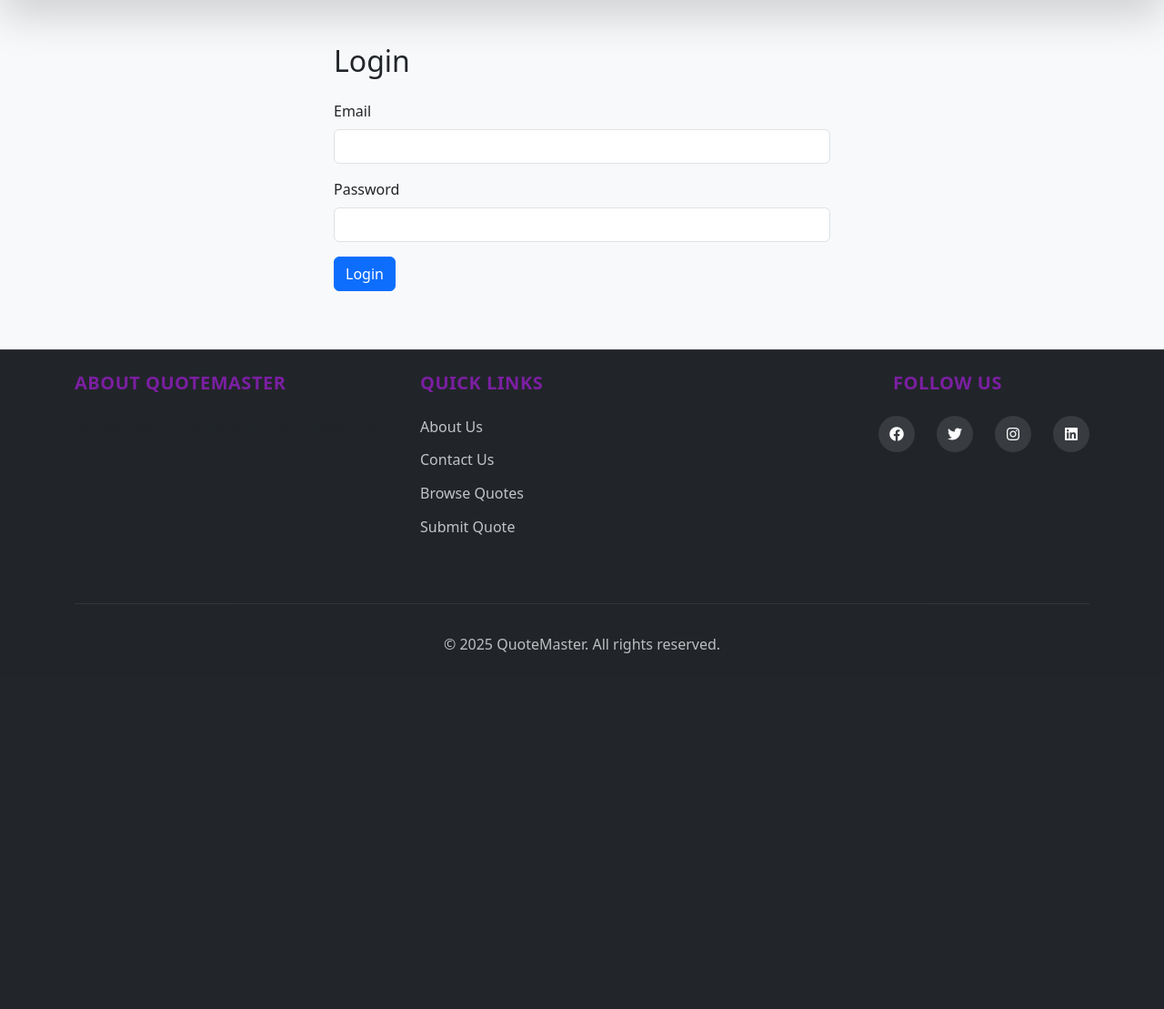
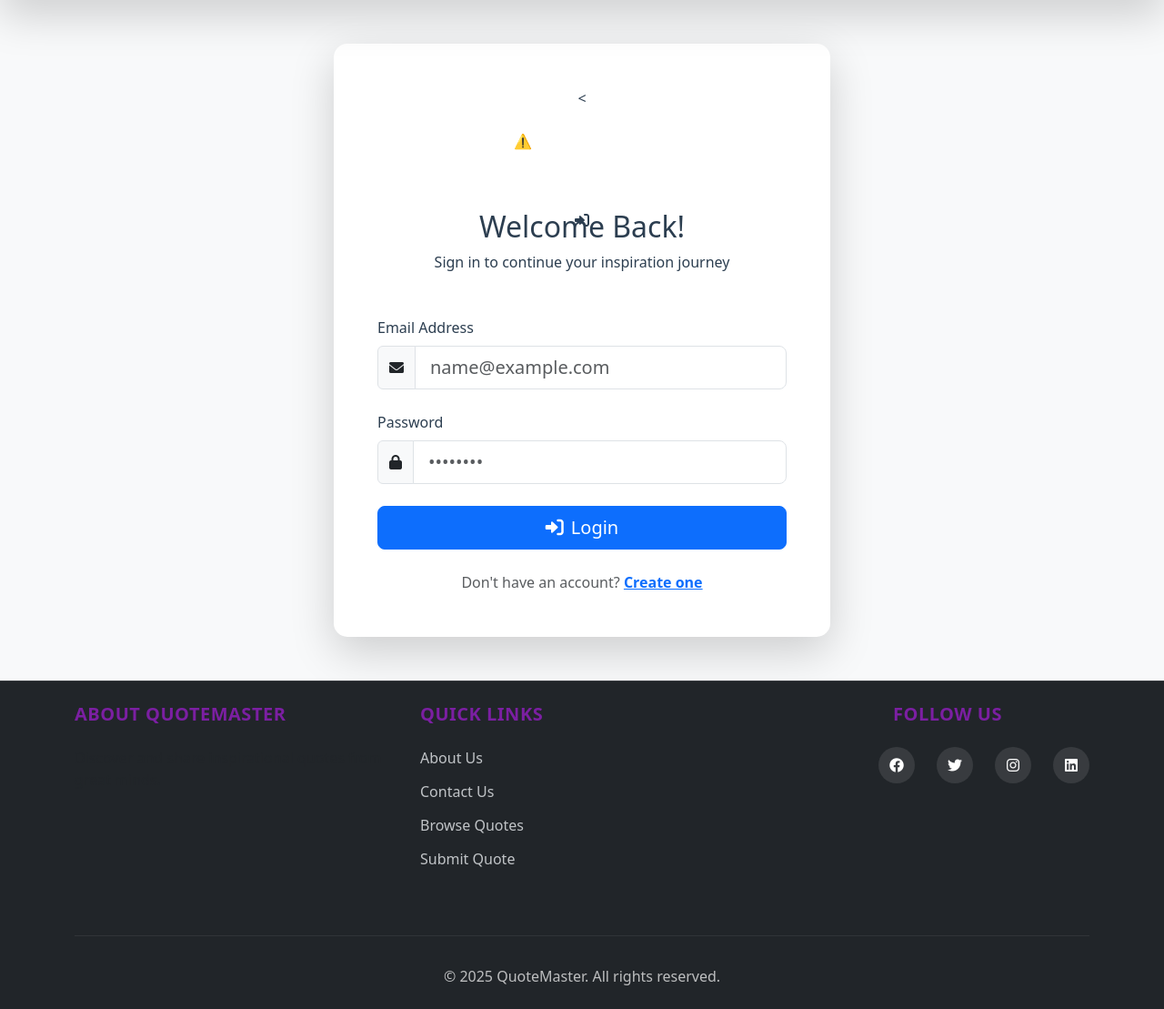
Before and after one commit to ELKAJDOUHI-MOHAMED-AYMAN/flask, a Flask app: page /login in a window 1280 px wide. Shown: the part 56-1165 px from the top of the page at 91% size. Before the commit the page ends 774 px from the top, so only its background shows below. Run offline with Flask 3, Linux system fonts and the light colour scheme; some libraries are stand-ins or nearby versions.

Commit message:
Update login.html

```diff
--- a/FLASKP/app/templates/auth/login.html
+++ b/FLASKP/app/templates/auth/login.html
@@ -1,20 +1,68 @@
+<!-- login.html -->
 {% extends "base.html" %}
 
 {% block content %}
-<div class="row justify-content-center">
-    <div class="col-md-6">
-        <h2 class="mb-4">Login</h2>
-        <form method="POST">
-            <div class="mb-3">
-                <label for="email" class="form-label">Email</label>
-                <input type="email" class="form-control" name="email" required>
+<div class="auth-container">
+    <div class="row justify-content-center">
+        <div class="col-md-8 col-lg-6">
+            <div class="auth-card card shadow-lg animate__animated animate__fadeIn">
+                <div class="card-body p-4 p-sm-5">
+                    <div class="text-center mb-5">
+                        <<div class="lottie-container" style="width: 150px; height: 150px; margin: -40px auto 0">
+                            <lottie-player class="lottie-animation"
+                                data-src="https://assets2.lottiefiles.com/packages/lf20_hu9cd9.json"
+                                background="transparent"
+                                speed="1"
+                                style="width: 100%; height: 100%"
+                                loop
+                                autoplay>
+                            </lottie-player>
+                        </div>
+                        <h2 class="auth-title">Welcome Back!</h2>
+                        <p class="auth-subtitle">Sign in to continue your inspiration journey</p>
+                    </div>
+
+                    <form method="POST">
+                        <div class="mb-4">
+                            <label for="email" class="form-label">Email Address</label>
+                            <div class="input-group">
+                                <span class="input-group-text">
+                                    <i class="fas fa-envelope"></i>
+                                </span>
+                                <input type="email" class="form-control form-control-lg"
+                                       name="email" placeholder="name@example.com" required>
+                            </div>
+                        </div>
+
+                        <div class="mb-4">
+                            <label for="password" class="form-label">Password</label>
+                            <div class="input-group">
+                                <span class="input-group-text">
+                                    <i class="fas fa-lock"></i>
+                                </span>
+                                <input type="password" class="form-control form-control-lg"
+                                       name="password" placeholder="••••••••" required>
+                            </div>
+                        </div>
+
+                        <div class="d-grid mb-4">
+                            <button type="submit" class="btn btn-primary btn-lg">
+                                <i class="fas fa-sign-in-alt me-2"></i>Login
+                            </button>
+                        </div>
+
+                        <div class="text-center mt-4">
+                            <p class="text-muted mb-0">
+                                Don't have an account?
+                                <a href="{{ url_for('auth.register') }}" class="text-primary fw-bold">
+                                    Create one
+                                </a>
+                            </p>
+                        </div>
+                    </form>
+                </div>
             </div>
-            <div class="mb-3">
-                <label for="password" class="form-label">Password</label>
-                <input type="password" class="form-control" name="password" required>
-            </div>
-            <button type="submit" class="btn btn-primary">Login</button>
-        </form>
+        </div>
     </div>
 </div>
 {% endblock %}
```
